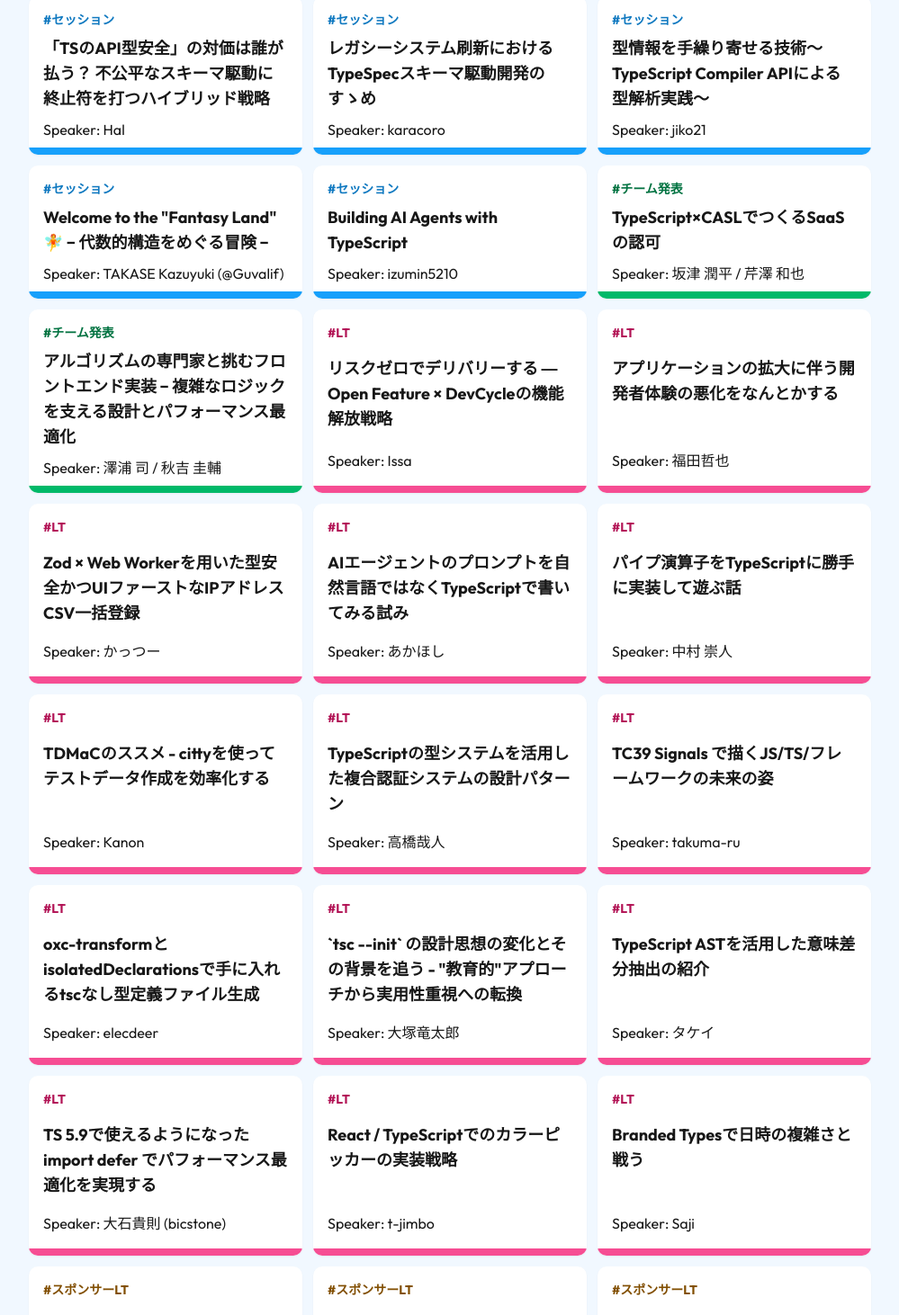
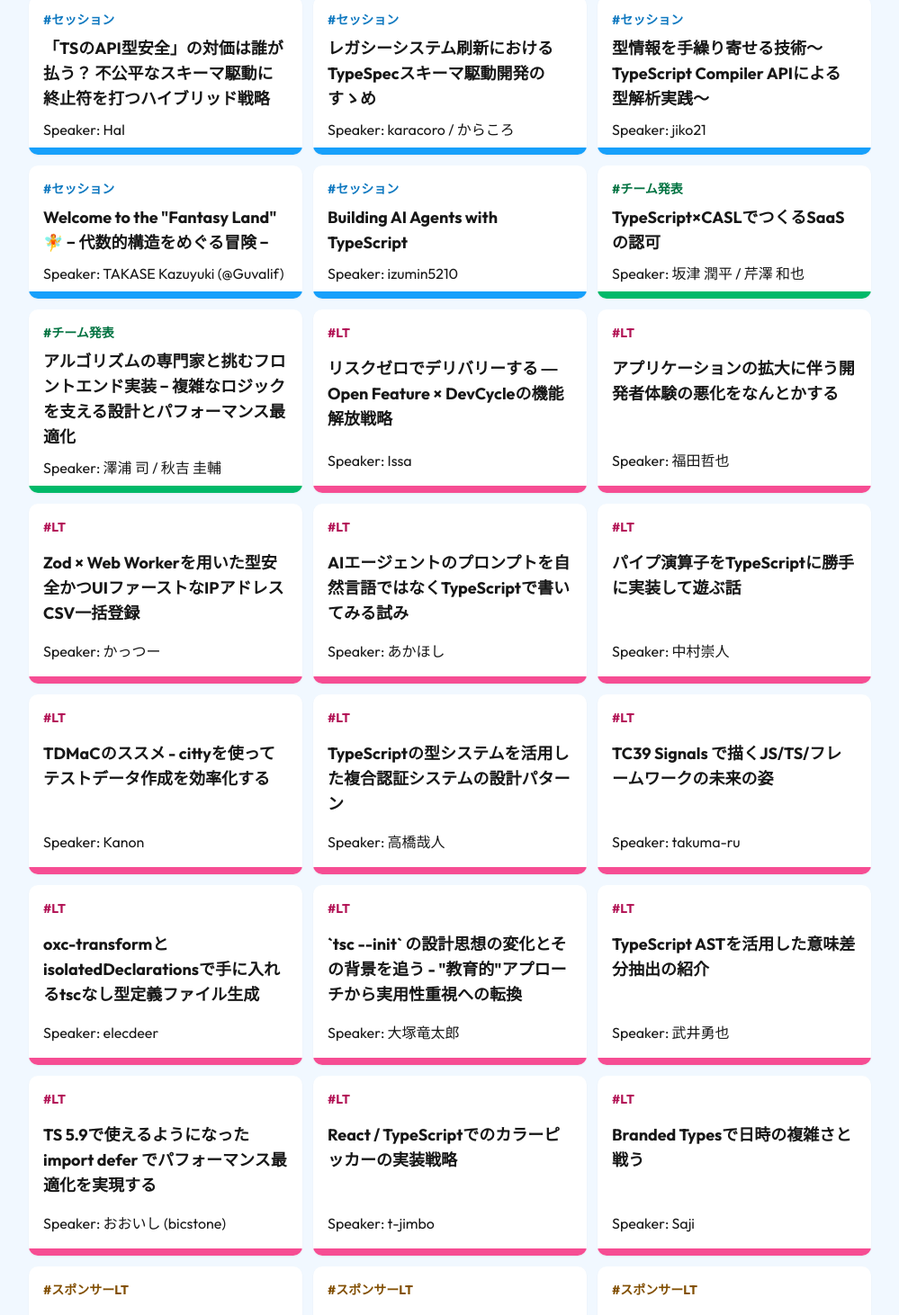
Before and after one commit to tskaigi/hokuriku-web-site, a Next.js app: page /speakers in a window 1280 px wide. Shown: the part 658-2120 px from the top of the page at 90% size, without its empty margins (140-1139 px from the left). Built offline with nearby package versions, Linux system fonts and the light colour scheme.

Commit message:
fix: speaker name

```diff
--- a/src/constants/talks.ts
+++ b/src/constants/talks.ts
@@ -48,7 +48,7 @@ export const SESSION = [
   {
     id: 24 as const,
     type: "Session",
-    name: "karacoro",
+    name: "karacoro / からころ",
     title: "レガシーシステム刷新におけるTypeSpecスキーマ駆動開発のすゝめ",
   },
   {
@@ -99,7 +99,7 @@ export const LT = [
   {
     id: 29 as const,
     type: "LT",
-    name: "中村 崇人",
+    name: "中村崇人",
     title: "パイプ演算子をTypeScriptに勝手に実装して遊ぶ話",
   },
   {
@@ -136,13 +136,13 @@ export const LT = [
   {
     id: 38 as const,
     type: "LT",
-    name: "タケイ",
+    name: "武井勇也",
     title: "TypeScript ASTを活用した意味差分抽出の紹介",
   },
   {
     id: 39 as const,
     type: "LT",
-    name: "大石貴則 (bicstone)",
+    name: "おおいし (bicstone)",
     title: "TS 5.9で使えるようになった import defer でパフォーマンス最適化を実現する",
   },
   {
```
